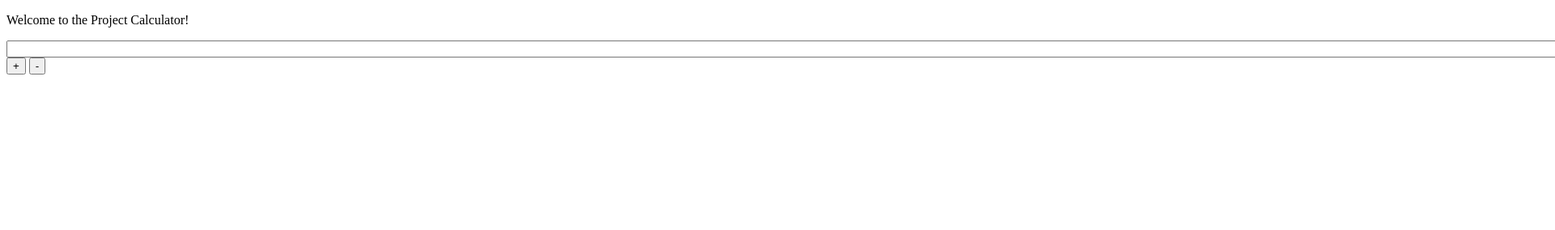
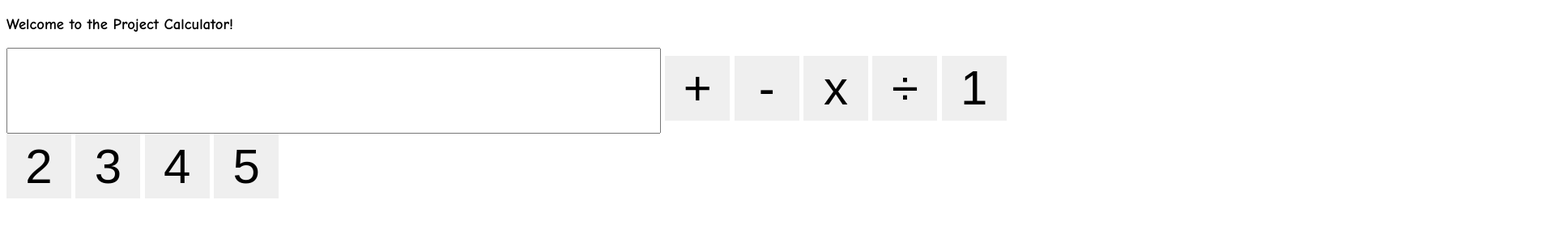
Before and after one commit to Nint3Dprint/project-calculator, a plain HTML site: page index.html in a window 1280 px wide. Shown: the top 284 px of the page at 81% size, 1920 px wide, since content can reach past the window. Drawn offline with Linux system fonts and the light colour scheme.

Commit message:
Added a buncha more buttons

```diff
--- a/first-row-buttons.js
+++ b/first-row-buttons.js
@@ -1,4 +1,4 @@
-function addPlus() {
+function buttonFunctions(input) {
     const myInput = document.getElementById("display-box");
-    myInput.value = myInput.value + "+";
+    myInput.value = myInput.value + input;
 }
--- a/index.html
+++ b/index.html
@@ -4,15 +4,22 @@
     <meta charset="UTF-8">
     <meta name="viewport" content="width=device-width, initial-scale=1.0">
     <title>Project Calculator</title>
-    <script src="first-row-buttons.js"></script>
+    <script src="first-row-buttons.js?v=1.0"></script>
+    <link rel="stylesheet" href="styles.css" />
 </head>
 <body>
-    <p>Welcome to the Project Calculator!</p>
+    <h3>Welcome to the Project Calculator!</h3>
     <div id="calculator">
-        <input id="display-box" style="width: 2000px; height: 100;" readonly>
-        <button onclick="addPlus()" id="+">+</button>
-        <button onclick="addMinus()" id="-">-</button>
-
+        <input id="display-box" readonly>
+        <button class="operator"onclick="buttonFunctions('+')">+</button>
+        <button class="operator" onclick="buttonFunctions('-')">-</button>
+        <button class="operator" onclick="buttonFunctions('*')">x</button>
+        <button class="operator" onclick="buttonFunctions('&divide;')">&divide;</button>
+        <button class="operator" onclick="buttonFunctions('1')">1</button>
+        <button class="operator" onclick="buttonFunctions('2')">2</button>
+        <button class="operator" onclick="buttonFunctions('3')">3</button>
+        <button class="operator" onclick="buttonFunctions('4')">4</button>
+        <button class="operator" onclick="buttonFunctions('5')">5</button>
     </div>
 </body>
 </html>
--- a/styles.css
+++ b/styles.css
@@ -1,12 +1,18 @@
-input {
-    width: 400px;
+#display-box {
+     width: 800px;
     height: 100px;
+    font-size: 50px;
 }
-button{
+
+button.operator {
     width: 80px;
     height: 80px;
-    font-size: 80px;
+    font-size: 60px;
     text-align: center;
     border: none;
 
 }
+
+body {
+   font-family: Comic Sans MS, sans-serif;
+}
```
